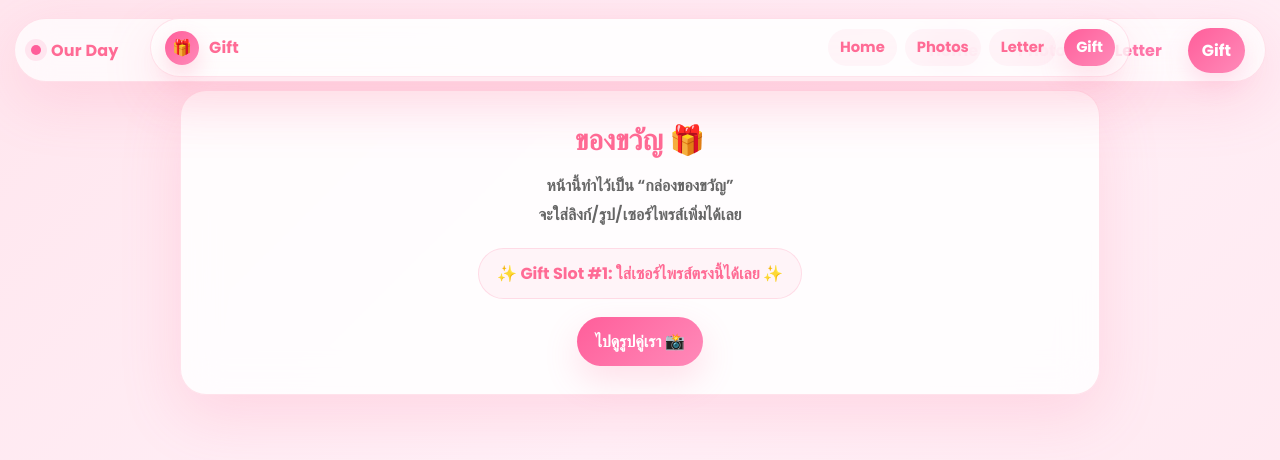
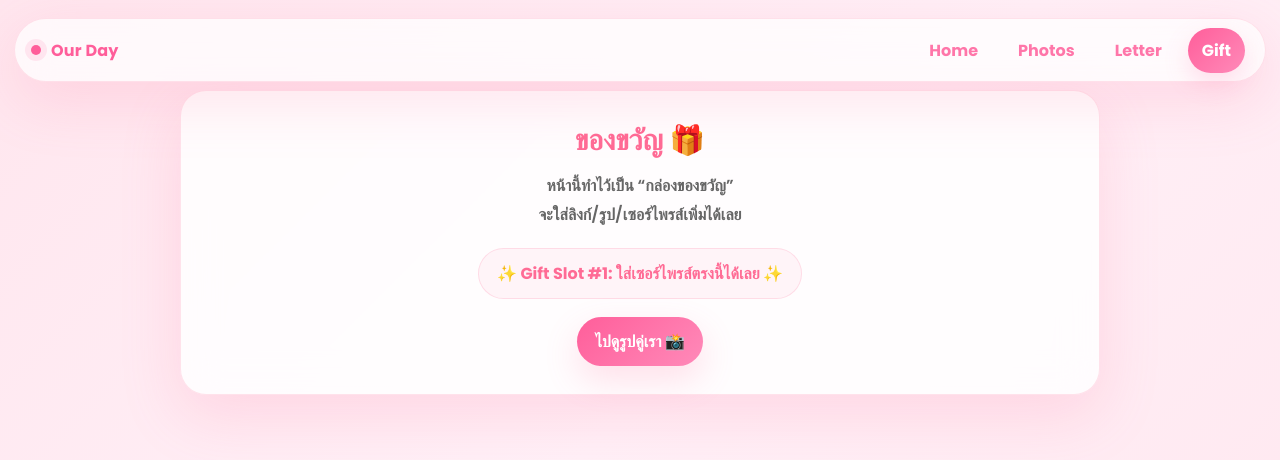
Before and after one commit to spank1122/ourday, a plain HTML site: page gift.html in a window 1280 px wide. Drawn offline with Linux system fonts and the light colour scheme.

Commit message:
Update gift.html

```diff
--- a/gift.html
+++ b/gift.html
@@ -6,59 +6,26 @@
   <title>Gift 🎁</title>
 
   <link rel="stylesheet" href="assets/theme.css">
-
   <link rel="icon" type="image/png" href="assets/favicon.png">
   <meta property="og:title" content="Our Day 💗">
   <meta property="og:description" content="หมูอ้วน × หมูจิ๋ว">
   <meta property="og:image" content="assets/og.png">
   <meta property="og:type" content="website">
   <meta name="theme-color" content="#ff5e9a">
-<link rel="icon" href="assets/favicon.png" type="image/png" />
-  <meta property="og:title" content="Gift 🎁" />
-  <meta property="og:description" content="ของขวัญเล็กๆ ที่อยากให้" />
-  <meta property="og:image" content="assets/og-image.png" />
-  <meta property="og:type" content="website" />
-  <meta name="twitter:card" content="summary_large_image" />
-
   <link href="https://fonts.googleapis.com/css2?family=Poppins:wght@300;400;600;700&display=swap" rel="stylesheet">
 
   <style>
-    :root{
-      --pink-1:#ff5e9a; --pink-2:#ff8ab9; --bg-1:#ffe6ee; --bg-2:#fff0f7;
-      --stroke:rgba(255,107,149,.18); --shadow:rgba(255,107,149,.22);
-    }
     *{margin:0;padding:0;box-sizing:border-box}
     body{
       font-family:'Poppins',sans-serif;
       min-height:100vh;
-      background: linear-gradient(135deg, var(--bg-1) 0%, var(--bg-2) 50%, var(--bg-1) 100%);
+      background: linear-gradient(135deg, #ffe6ee 0%, #fff0f7 50%, #ffe6ee 100%);
       padding:90px 20px 28px;
-      opacity:0; transition: opacity .45s ease;
     }
-    body.page-ready{ opacity:1; }
-
-    .nav{
-      position:fixed; top:18px; left:50%; transform:translateX(-50%);
-      width:min(980px, 92vw);
-      display:flex; justify-content:space-between; align-items:center; gap:12px;
-      padding:10px 14px; border-radius:999px;
-      background:rgba(255,255,255,.58); border:1px solid var(--stroke);
-      box-shadow:0 18px 55px rgba(255,107,149,.14);
-      backdrop-filter: blur(18px); z-index:999;
-    }
-    .brand{display:flex;align-items:center;gap:10px;font-weight:800;color:#ff6b95}
-    .dot{width:34px;height:34px;border-radius:50%;display:grid;place-items:center;color:white;
-      background:linear-gradient(135deg,var(--pink-1),var(--pink-2)); box-shadow:0 10px 22px rgba(255,107,149,.25);}
-    .links{display:flex;gap:8px;flex-wrap:wrap;justify-content:flex-end}
-    .nav a{
-      text-decoration:none;color:#ff6b95;font-weight:700;font-size:.92rem;
-      padding:8px 12px;border-radius:999px;transition:.25s ease;background:rgba(255,107,149,.06);
-    }
-    .nav a:hover,.nav a.active{background:linear-gradient(135deg,var(--pink-1),var(--pink-2));color:white;box-shadow:0 12px 28px rgba(255,107,149,.20)}
     .wrap{max-width:920px;margin:0 auto}
     .card{
       background:rgba(255,255,255,.85);
-      border:1px solid var(--stroke);
+      border:1px solid rgba(255,107,149,.18);
       border-radius:26px;
       padding:28px;
       box-shadow:0 20px 60px rgba(255,107,149,.18);
@@ -85,7 +52,7 @@
       display:inline-block;
       padding:12px 18px;
       border-radius:999px;
-      background:linear-gradient(135deg,var(--pink-1),var(--pink-2));
+      background:linear-gradient(135deg,#ff5e9a,#ff8ab9);
       color:white;
       text-decoration:none;
       font-weight:900;
@@ -93,23 +60,12 @@
       transition:.2s ease;
     }
     .btn:hover{ transform:translateY(-2px); box-shadow:0 18px 45px rgba(255,107,149,.28); }
-    @media (max-width:600px){ .brand span{display:none} .card{padding:20px} }
   </style>
 </head>
 
 <body>
   <div id="appNav"></div>
   <div id="pageFade"></div>
-
-  <nav class="nav">
-    <div class="brand"><div class="dot">🎁</div><span>Gift</span></div>
-    <div class="links">
-      <a href="main.html" data-nav>Home</a>
-      <a href="photos.html" data-nav>Photos</a>
-      <a href="letter.html" data-nav>Letter</a>
-      <a class="active" href="gift.html" data-nav>Gift</a>
-    </div>
-  </nav>
 
   <div class="wrap">
     <div class="card">
@@ -118,22 +74,10 @@
 
       <div class="gift">✨ Gift Slot #1: ใส่เซอร์ไพรส์ตรงนี้ได้เลย ✨</div>
       <br/>
-      <a class="btn" href="photos.html" data-nav>ไปดูรูปคู่เรา 📸</a>
+      <a class="btn" href="photos.html">ไปดูรูปคู่เรา 📸</a>
     </div>
   </div>
 
-  <script>
-    function go(url){
-      document.body.classList.remove('page-ready');
-      setTimeout(()=> location.href = url, 450);
-    }
-    requestAnimationFrame(()=> document.body.classList.add('page-ready'));
-    document.querySelectorAll('a[data-nav]').forEach(a=>{
-      a.addEventListener('click',(e)=>{
-        e.preventDefault(); go(a.getAttribute('href'));
-      });
-    });
-  </script>
   <script src="assets/app.js"></script>
 </body>
 </html>
```
Lines whose indentation alone changed are shown as unchanged.
